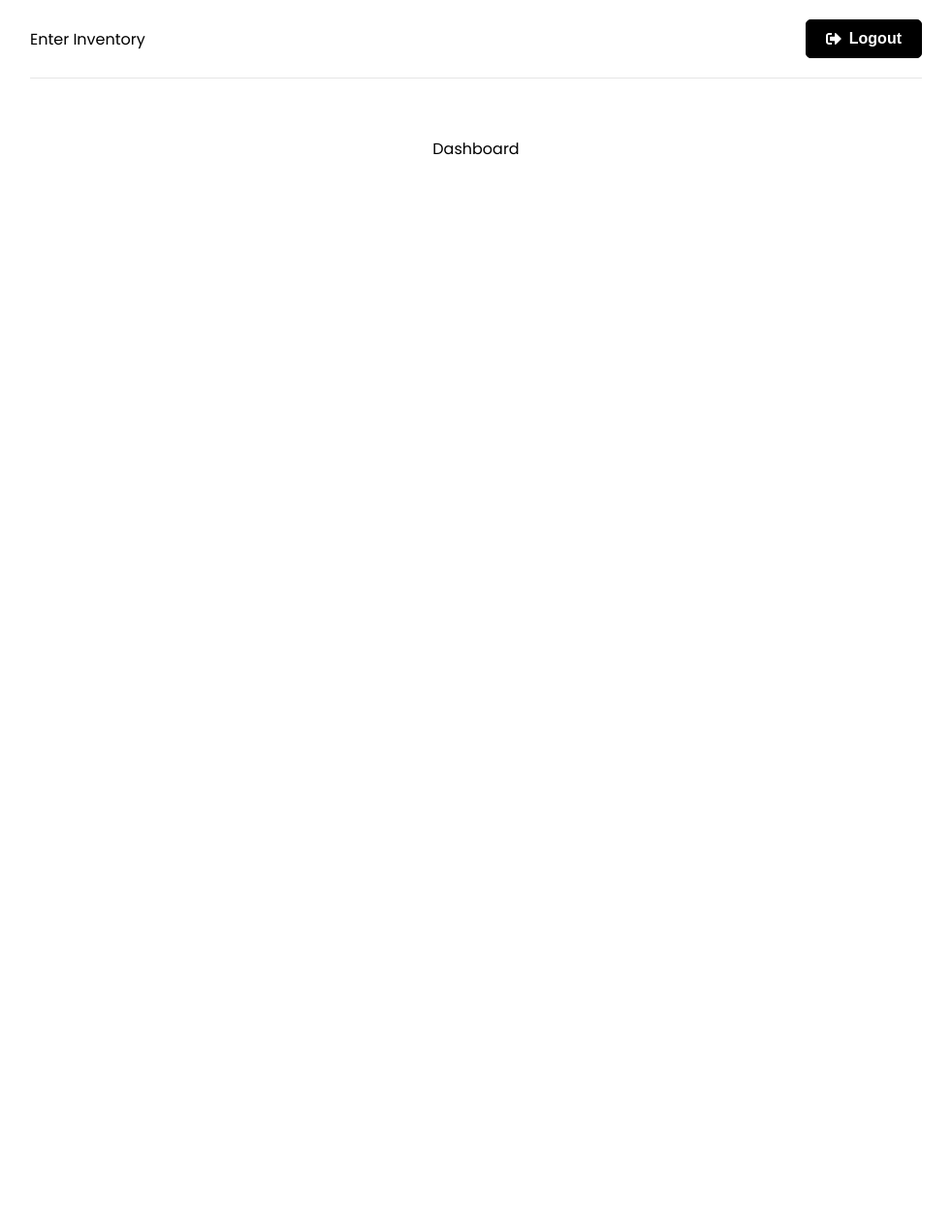
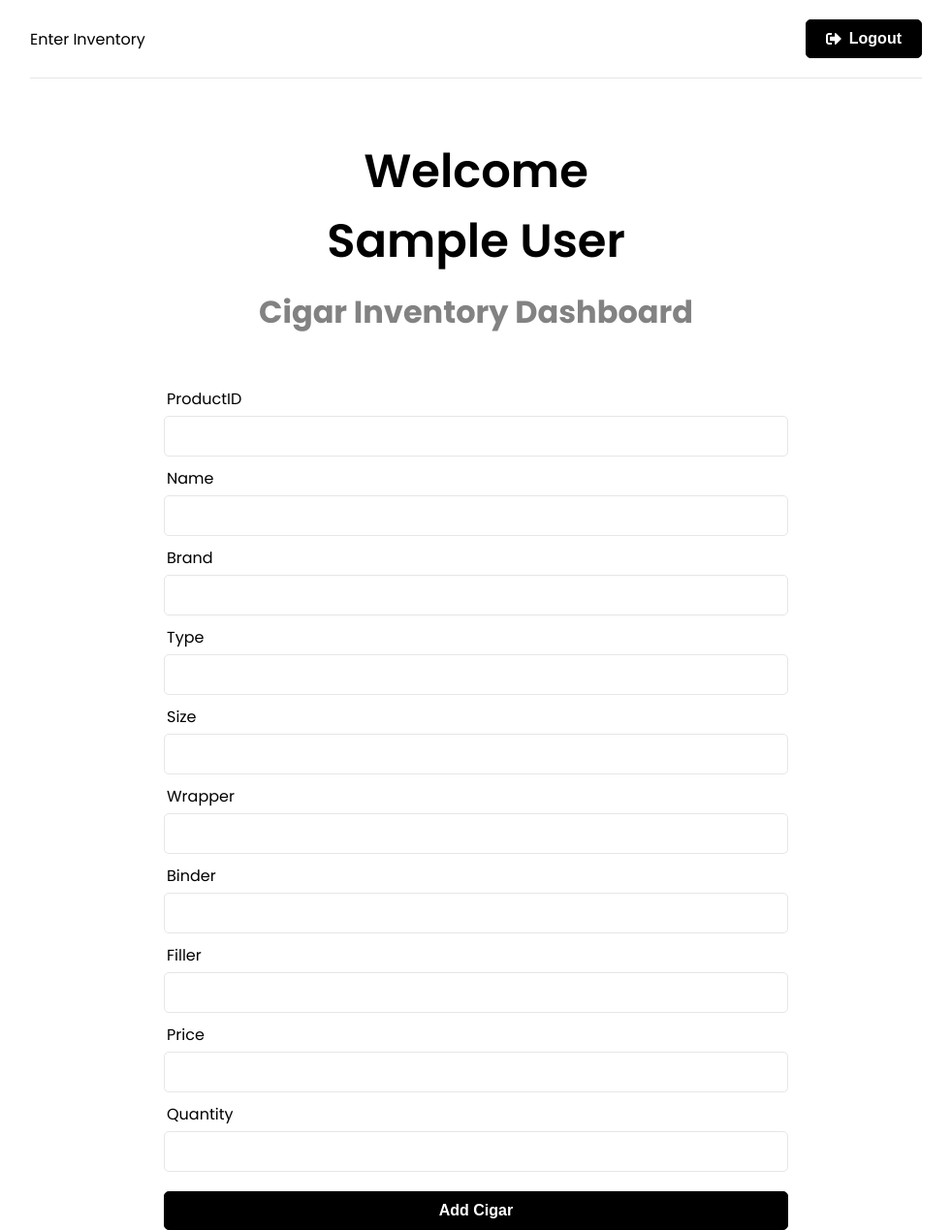
Before and after one commit to mannycerna/capstone-frontend, a React (Create React App) app in the folder frontend/: page / in a window 1280 px wide. Shown: the whole page at 97% size, without its empty margins (149-1131 px from the left). Before the commit the page ends 800 px from the top, so only its background shows below. Built offline with nearby package versions, Linux system fonts and the light colour scheme; sample sign-in values are in the browser's storage.

Commit message:
added cigarService cigarSlice redux components

```diff
--- a/frontend/src/components/CigarForm.jsx
+++ b/frontend/src/components/CigarForm.jsx
@@ -1,10 +1,11 @@
 import {useState} from 'react'
-import {useDispatch} from 'react-redux'
+import { useDispatch} from 'react-redux'
 import {createCigar} from '../features/cigars/cigarSlice'
 
 
-export default function CigarForm() {
-    const [productid, setProductid] =  useState('')
+function CigarForm() {
+
+    const [productid, setProductid] = useState('')
     const [name, setName] =  useState('')
     const [brand, setBrand] =  useState('')
     const [type, setType] =  useState('')
@@ -17,11 +18,10 @@ export default function CigarForm() {
 
     const dispatch = useDispatch()
 
-
     const onSubmit = e => {
         e.preventDefault()
 
-        dispatch(createCigar({productid, name, brand, type, size, wrapper, binder, filler, price, quantity }))
+        dispatch(createCigar({productid, name, brand, type, size, wrapper, binder, filler, price, quantity}))
         setProductid('')
         setName('')
         setBrand('')
@@ -33,22 +33,21 @@ export default function CigarForm() {
         setPrice('')
         setQuantity('')
     }
-
     return (
-        <section className = 'form'>
+    <section className='form'>
         <form onSubmit={onSubmit}>
         <div className='form-group'>
-            <label htmlFor='productid'>Product ID</label>
+            <label htmlFor='text'>ProductID</label>
             <input
-                type = 'text'
-                name = 'productid'
+                type='productid'
+                name='productid'
                 id='productid'
                 value={productid}
                 onChange={(e) => setProductid(e.target.value)}
                 />
             <label htmlFor='name'>Name</label>
            <input
-                type = 'text'
+                type = 'name'
                 name = 'name'
                 id='name'
                 value={name}
@@ -119,12 +118,139 @@ export default function CigarForm() {
                 onChange={(e) => setQuantity(e.target.value)}
                 />
             </div>
-            <div className = "form-group">
-                <button className = 'btn btn-block' type='submit'>
-                    Add Cigar To Inventory
-                </button>
+        <div className = 'form-group'>
+            <button
+            className='btn btn-block'
+            type='submit'>Add Cigar</button>
         </div>
         </form>
     </section>
     )
 }
+
+// export default function CigarForm() {
+//     const [productid, setProductid] =  useState('')
+    // const [name, setName] =  useState('')
+    // const [brand, setBrand] =  useState('')
+    // const [type, setType] =  useState('')
+    // const [size, setSize] =  useState('')
+    // const [wrapper, setWrapper] =  useState('')
+    // const [binder, setBinder] =  useState('')
+    // const [filler, setFiller] =  useState('')
+    // const [price, setPrice] =  useState('')
+    // const [quantity, setQuantity] =  useState('')
+
+//     const dispatch = useDispatch()
+
+
+//     const onSubmit = e => {
+//         e.preventDefault()
+
+//         dispatch(createCigar({productid, name, brand, type, size, wrapper, binder, filler, price, quantity }))
+//         setProductid('')
+//         setName('')
+//         setBrand('')
+//         setType('')
+//         setSize('')
+//         setWrapper('')
+//         setBinder('')
+//         setFiller('')
+//         setPrice('')
+//         setQuantity('')
+//     }
+
+//     return (
+//         <section className = 'form'>
+//             <form onSubmit={onSubmit}>
+//             <div className='form-group'>
+//             <label htmlFor='productid'>Product ID</label>
+//             <input
+//                 type = 'text'
+//                 name = 'productid'
+//                 id='productid'
+//                 value={productid}
+//                 onChange={(e) => setProductid(e.target.value)}
+//                 />
+//             <label htmlFor='name'>Name</label>
+//             <input
+//                 type = 'text'
+//                 name = 'name'
+//                 id='name'
+//                 value={name}
+//                 onChange={(e) => setName(e.target.value)}
+//                 />
+//             <label htmlFor='brand'>Brand</label>
+//             <input
+//                 type = 'text'
+//                 name = 'brand'
+//                 id='brand'
+//                 value={brand}
+//                 onChange={(e) => setBrand(e.target.value)}
+//                 />
+//             <label htmlFor='type'>Type</label>
+//             <input
+//                 type = 'text'
+//                 name = 'type'
+//                 id='type'
+//                 value={type}
+//                 onChange={(e) => setType(e.target.value)}
+//                 />
+//             <label htmlFor='size'>Size</label>
+//             <input
+//                 type = 'text'
+//                 name = 'size'
+//                 id='size'
+//                 value={size}
+//                 onChange={(e) => setSize(e.target.value)}
+//                 />
+//             <label htmlFor='wrapper'>Wrapper</label>
+//             <input
+//                 type = 'text'
+//                 name = 'wrapper'
+//                 id='wrapper'
+//                 value={wrapper}
+//                 onChange={(e) => setWrapper(e.target.value)}
+//                 />
+//             <label htmlFor='binder'>Binder</label>
+//             <input
+//                 type = 'text'
+//                 name = 'binder'
+//                 id='binder'
+//                 value={binder}
+//                 onChange={(e) => setBinder(e.target.value)}
+//                 />
+//             <label htmlFor='filler'>Filler</label>
+//             <input
+//                 type = 'text'
+//                 name = 'filler'
+//                 id='filler'
+//                 value={filler}
+//                 onChange={(e) => setFiller(e.target.value)}
+//                 />
+//             <label htmlFor='price'>Price</label>
+//             <input
+//                 type = 'text'
+//                 name = 'price'
+//                 id='price'
+//                 value={price}
+//                 onChange={(e) => setPrice(e.target.value)}
+//                 />
+//             <label htmlFor='quantity'>Quantity</label>
+//             <input
+//                 type = 'text'
+//                 name = 'quantity'
+//                 id='quantity'
+//                 value={quantity}
+//                 onChange={(e) => setQuantity(e.target.value)}
+//                 />
+//             </div>
+//             <div className = "form-group">
+//                 <button className = 'btn btn-block' type='submit'>
+//                     Add Cigar To Inventory
+//                 </button>
+//             </div>
+//             </form>
+//         </section>
+    // )
+// }
+export default CigarForm
--- a/frontend/src/features/cigars/cigarService.js
+++ b/frontend/src/features/cigars/cigarService.js
@@ -0,0 +1,21 @@
+import axios from 'axios'
+
+const API_URL = '/api/cigars/'
+
+//Create new cigar
+
+const createCigar = async (cigarData, token) => {
+    const config = {
+        headers: {
+            Authorization: `Bearer ${token}`
+        }
+    }
+    const response = await axios.post(API_URL, cigarData, config)
+
+    return response.data
+}
+
+const cigarService = {
+    createCigar
+}
+export default cigarService
--- a/frontend/src/features/cigars/cigarSlice.js
+++ b/frontend/src/features/cigars/cigarSlice.js
@@ -0,0 +1,57 @@
+import {createSlice, createAsyncThunk} from '@reduxjs/toolkit'
+import cigarService from './cigarService'
+
+const initialState = {
+    cigars: [],
+    isError: false,
+    isSuccess: false,
+    isLoading: false,
+    message: ''
+}
+
+
+//Create a cigar
+export const createCigar = createAsyncThunk('cigars/create',
+async (cigarData, thunkAPI) => {
+    try{
+        const token = thunkAPI.getState().auth.user.token
+        return await cigarService.createCigar(cigarData, token)
+    }
+       catch(error){
+
+            const message =
+                (error.response &&
+                 error.response.data &&
+                 error.response.data.message) ||
+                 error.message ||
+                 error.toString()
+            return thunkAPI.rejectWithValue(message)
+        }
+})
+
+export const cigarSlice = createSlice({
+    name: 'cigar',
+    initialState,
+    reducers: {
+        reset: (state) => initialState
+    },
+    extraReducers: (builder) => {
+        builder
+        .addCase(createCigar.pending, (state) => {
+            state.isLoading = true
+        })
+        .addCase(createCigar.fulfilled, (state, action) => {
+            state.isLoading = false
+            state.isSuccess = true
+            state.cigars.push(action.payload)
+        })
+        .addCase(createCigar.rejected, (state, action) => {
+            state.isLoading = false
+            state.isError = true
+            state.message = action.payload
+        })
+    }
+})
+
+export const {reset} = cigarSlice.actions
+export default cigarSlice.reducer
--- a/frontend/src/pages/Dashboard.jsx
+++ b/frontend/src/pages/Dashboard.jsx
@@ -1,6 +1,7 @@
-import {useEffect} from 'react';
-import {useNavigate} from 'react-router-dom';
+import {useEffect} from 'react'
+import {useNavigate} from 'react-router-dom'
 import {useSelector} from 'react-redux'
+import CigarForm from '../components/CigarForm'
 
 function Dashboard() {
    const navigate = useNavigate()
@@ -9,11 +10,19 @@ function Dashboard() {
 
    useEffect(() => {
       if(!user) {
-         navigate('navigate')
+         navigate('/login')
       }
    }, [user, navigate] )
 
-   return (<div>Dashboard</div>)
+   return (<>
+      <section className='heading'>
+         <h1> Welcome <br/> {user && user.name} </h1>
+         <p>Cigar Inventory Dashboard</p>
+      </section>
+
+      <CigarForm />
+
+   </>)
 }
 
 export default Dashboard
```
Also changed, not shown: 2 other files (tests, documents, lock files or other folders). Lines whose indentation alone changed are shown as unchanged.
